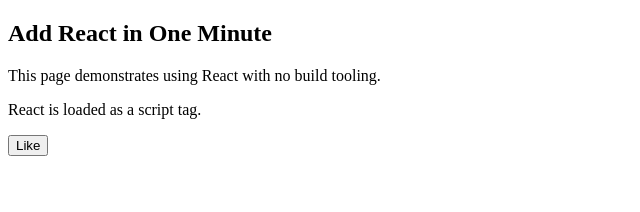
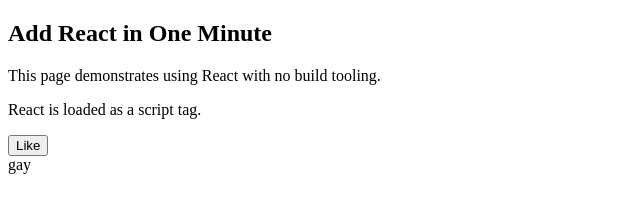
Before and after one commit to RReactt/reactjs_tr, a plain HTML site: page index.html in a window 1280 px wide. Shown: the full height of the page, 0-640 px from the left. Drawn offline with nearby package versions, Linux system fonts and the light colour scheme.

Commit message:
Save index.html.

```diff
--- a/index.html
+++ b/index.html
@@ -12,7 +12,9 @@
 
     <!-- We will put our React component inside this div. -->
     <div id="like_button_container"></div>
-
+    <div>
+        <a>gay</a>
+    </div>
     <!-- Load React. -->
     <!-- Note: when deploying, replace "development.js" with "production.min.js". -->
     <script src="https://unpkg.com/react@18/umd/react.development.js" crossorigin></script>
```
